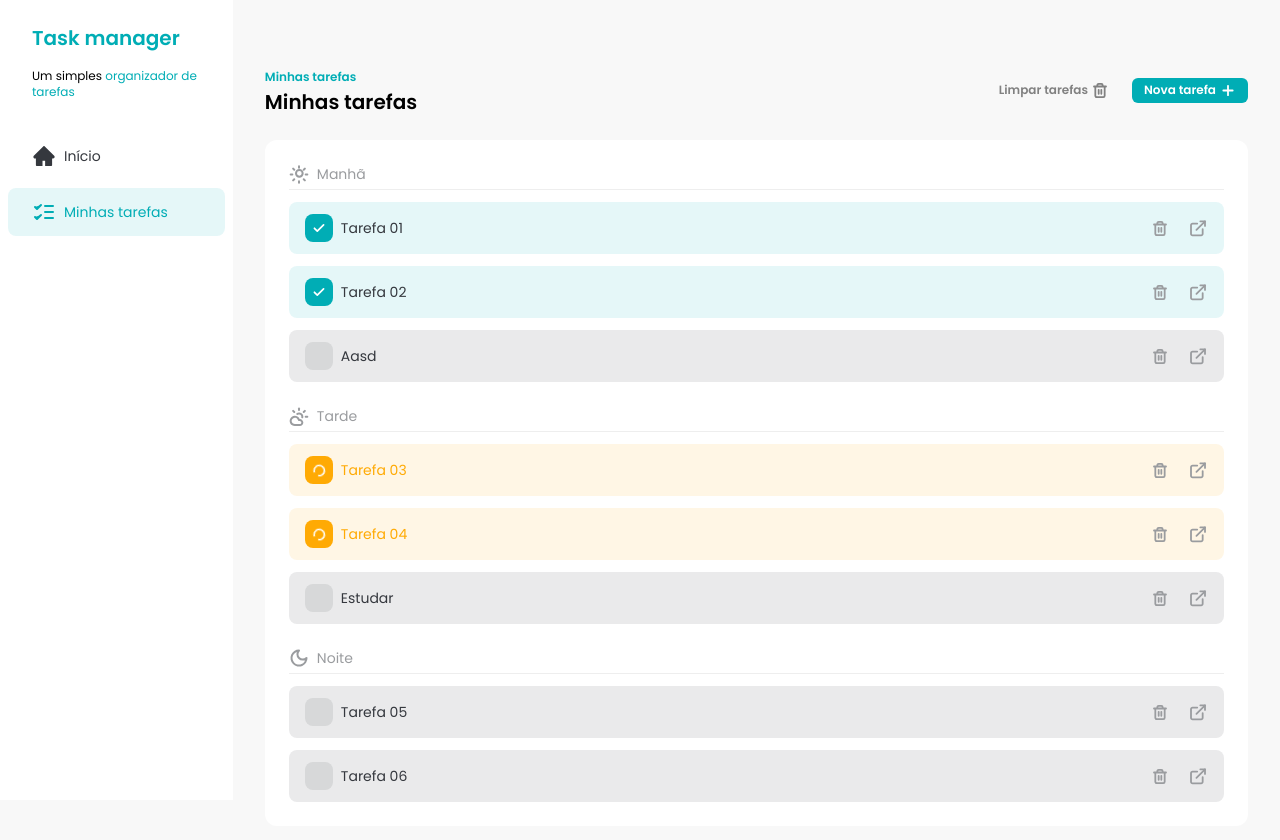
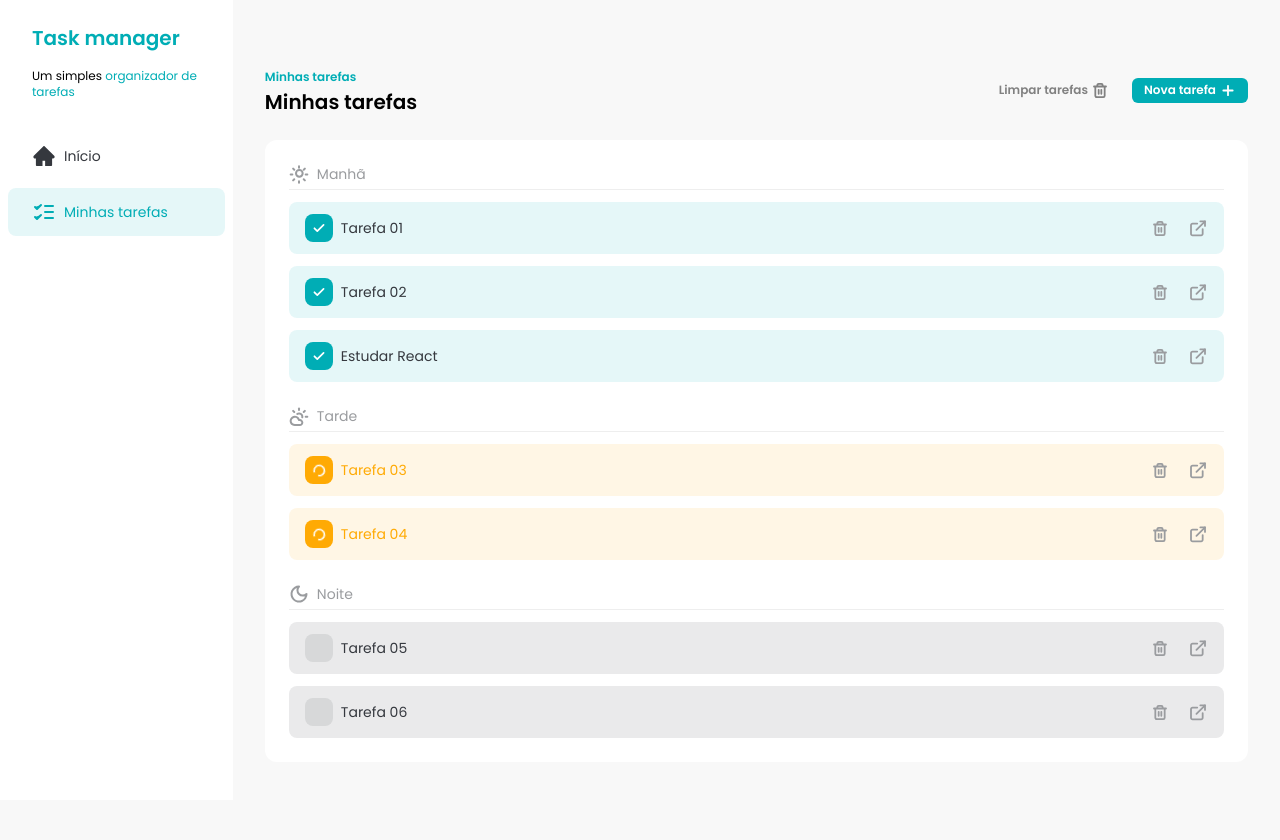
Before and after one commit to Abimael-Pereira/task-manager-react, a React (Vite) app: page / in a window 1280 px wide. Shown: the top 840 px of the page. Built offline with nearby package versions, Linux system fonts and the light colour scheme; data requests are answered from the project's data file.

Commit message:
feat: ensure task can be checked and deleted on db

```diff
--- a/db.json
+++ b/db.json
@@ -43,18 +43,11 @@
       "status": "not_started"
     },
     {
-      "id": "e52b4ed6-4b32-4fa5-9d52-ce841fedc253",
-      "title": "Aasd",
-      "description": "asd1",
+      "id": "eedc9c92-c5a1-4b2f-a738-9d64c704496c",
+      "title": "Estudar React",
+      "description": "Estudar React",
       "period": "morning",
-      "status": "not_started"
-    },
-    {
-      "id": "1d478e63-e62f-4a75-9b6b-79fea66af26b",
-      "title": "Estudar",
-      "description": "Estudar React",
-      "period": "afternoon",
-      "status": "not_started"
+      "status": "done"
     }
   ]
 }
--- a/src/components/Tasks.jsx
+++ b/src/components/Tasks.jsx
@@ -32,28 +32,55 @@ const Tasks = () => {
   const afternoonTasks = tasks.filter((tasks) => tasks.period === 'afternoon');
   const nightTasks = tasks.filter((tasks) => tasks.period === 'evening');
 
-  const handleCheckStatus = (taskId) => {
+  const handleCheckStatus = async (taskId) => {
+    let newStatus = '';
+
     const newTasks = tasks.map((task) => {
       if (task.id !== taskId) return task;
 
       if (task.status === 'not_started') {
         toast.warning('Tarefa iniciada com sucesso!');
+        newStatus = 'in_progress';
         return { ...task, status: 'in_progress' };
       }
 
       if (task.status === 'in_progress') {
         toast.success('Tarefa concluída com sucesso!');
+        newStatus = 'done';
         return { ...task, status: 'done' };
       }
 
+      newStatus = 'not_started';
       toast.info('Tarefa reiniciada com sucesso!');
       return { ...task, status: 'not_started' };
     });
 
+    const response = await fetch(`http://localhost:3000/tasks/${taskId}`, {
+      method: 'PATCH',
+      headers: {
+        'Content-Type': 'application/json',
+      },
+      body: JSON.stringify({ status: newStatus }),
+    });
+
+    if (!response.ok) {
+      toast.error('Erro ao atualizar tarefa. Tente novamente.');
+      return;
+    }
+
     setTasks(newTasks);
   };
 
-  const handleDeletTask = (taskId) => {
+  const handleDeletTask = async (taskId) => {
+    const response = await fetch(`http://localhost:3000/tasks/${taskId}`, {
+      method: 'DELETE',
+    });
+
+    if (!response.ok) {
+      toast.error('Erro ao deletar tarefa. Tente novamente.');
+      return;
+    }
+
     const newTasks = tasks.filter((task) => task.id !== taskId);
     setTasks(newTasks);
     toast.success('Tarefa deletada com sucesso!');
@@ -62,6 +89,9 @@ const Tasks = () => {
   const handleAddTaskSubmit = async (newTask) => {
     const response = await fetch('http://localhost:3000/tasks', {
       method: 'POST',
+      headers: {
+        'Content-Type': 'application/json',
+      },
       body: JSON.stringify(newTask),
     });
 
```
